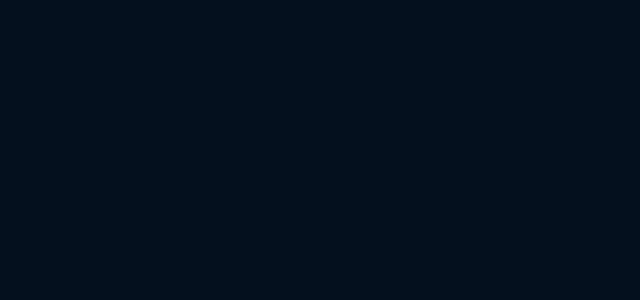
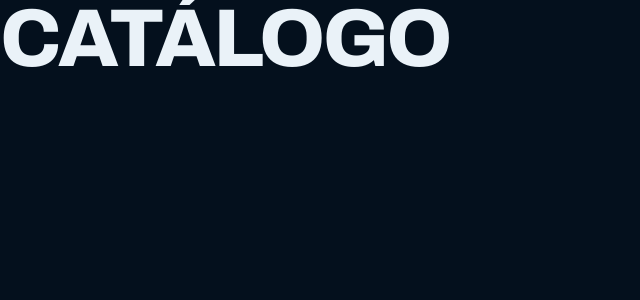
Before and after one commit to p4ranoic0/villa-fresh, a React (Vite) app: page /catalogo.html in a window 1280 px wide. Before the commit this address had no page. Shown: the top 300 px of the page, without its empty margins (0-640 px from the left). Built offline with nearby package versions, Linux system fonts and the light colour scheme.

Commit message:
Publicar el catalogo como archivo HTML literal

```diff
--- a/src/App.tsx
+++ b/src/App.tsx
@@ -20,7 +20,7 @@
       <Titulo />
       <Routes>
         <Route path="/" element={<Home />} />
-        <Route path="/catalogo" element={<Catalogo />} />
+        <Route path="/catalogo.html" element={<Catalogo />} />
       </Routes>
     </>
   )
--- a/src/rutas.ts
+++ b/src/rutas.ts
@@ -16,8 +16,8 @@
       'Bidón de 20 litros de agua purificada por ósmosis inversa, ozonizada y alcalinizada a pH 8.3. Planta propia, sin intermediarios. Entrega el mismo día en Lima Metropolitana. S/30 el bidón, 2 por S/50.',
   },
   {
-    path: '/catalogo',
-    archivo: 'catalogo/index.html',
+    path: '/catalogo.html',
+    archivo: 'catalogo.html',
     title: 'Catálogo — Villa Fresh | Bidones, recarga y accesorios en Lima',
     description:
       'Catálogo de Villa Fresh: bidón de 20 L a S/30, 2 por S/50, recarga, envase vacío, botellas y dispensador. Arma tu pedido y lo cierras por WhatsApp.',
```
Also changed, not shown: 1 other file (tests, documents, lock files or other folders).
